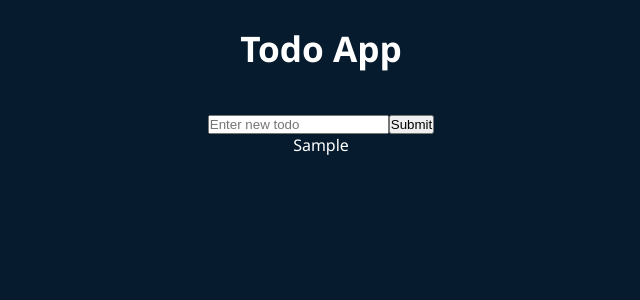
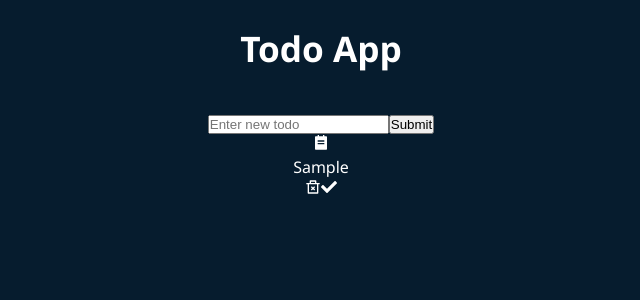
Before and after one commit to LProrochenko/todo_app, a React (Create React App) app: page / in a window 1280 px wide. Both pictures are taken after typing "Sample" into the empty fields and a click on the button "Submit". Shown: the top 300 px of the page, without its empty margins (319-959 px from the left). Built offline with nearby package versions, Linux system fonts and the light colour scheme.

Commit message:
feat: add todo, delete, and check icons to Todo component

```diff
--- a/package.json
+++ b/package.json
@@ -9,6 +9,7 @@
     "@testing-library/user-event": "^13.5.0",
     "react": "^19.1.1",
     "react-dom": "^19.1.1",
+    "react-icons": "^5.5.0",
     "react-scripts": "5.0.1",
     "uuid": "^11.1.0",
     "web-vitals": "^2.1.4"
--- a/src/components/Todos/Todo.js
+++ b/src/components/Todos/Todo.js
@@ -1,7 +1,12 @@
-function Todo({todo, index}) {
+import { RiDeleteBin2Line, RiTodoFill } from "react-icons/ri";
+import { FaCheck } from "react-icons/fa";
+function Todo({ todo, index }) {
   return (
-    <div>
-      <p>{todo.text}</p>
+    <div >
+      <RiTodoFill />
+      <div>{todo.text}</div>
+      <RiDeleteBin2Line />
+      <FaCheck />
     </div>
   );
 }
```
Also changed, not shown: 1 other file (tests, documents, lock files or other folders).
